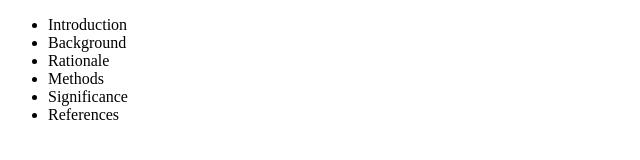
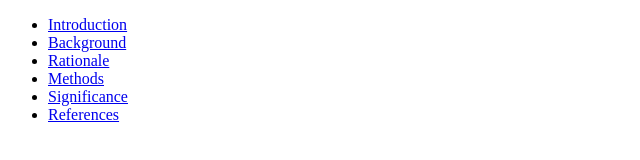
Before and after one commit to s2dotK/researchproposal, a plain HTML site: page significance.html in a window 1280 px wide. Shown: the whole page, without its empty margins (0-640 px from the left). Drawn offline with Linux system fonts and the light colour scheme.

Commit message:
tag fix
fixed links

```diff
--- a/significance.html
+++ b/significance.html
@@ -5,11 +5,11 @@
   </head>
   <body>
     <ul>
-      <li><a href="index.html"></a>Introduction</li>
-      <li><a href="background.html"></a>Background</li>
-      <li><a href="rationale.html"></a>Rationale</li>
-      <li><a href="methods.html"></a>Methods</li>
-      <li><a href="significance.html"></a>Significance</li>
-      <li><a href="references.html"></a>References</li>
+      <li><a href="index.html">Introduction</a></li>
+      <li><a href="background.html">Background</a></li>
+      <li><a href="rationale.html">Rationale</a></li>
+      <li><a href="methods.html">Methods</a></li>
+      <li><a href="significance.html">Significance</a></li>
+      <li><a href="references.html">References</a></li>
   </body>
 </html>
```
